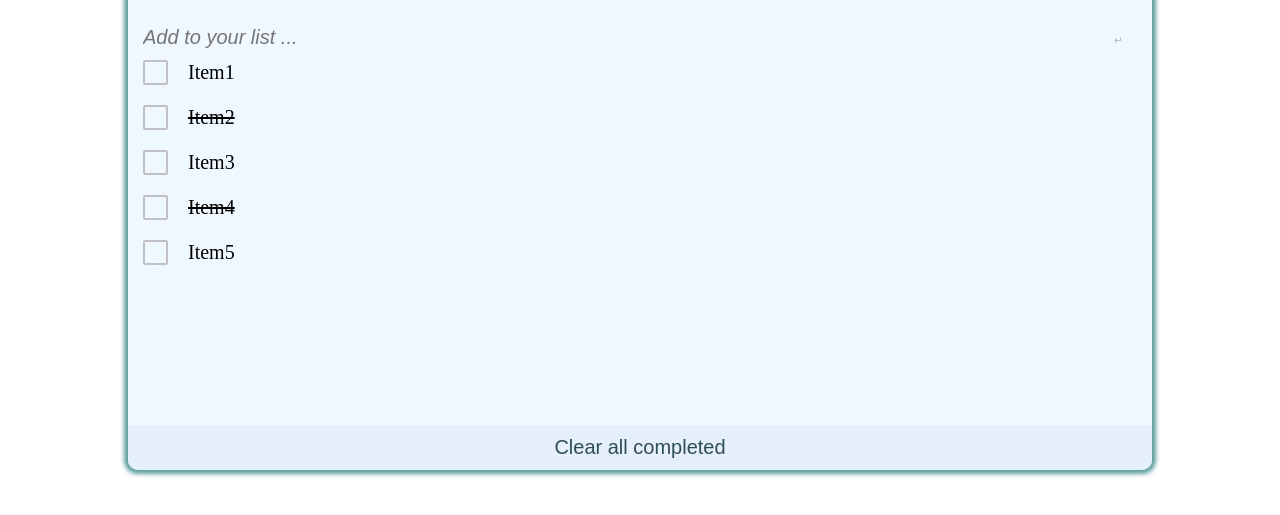
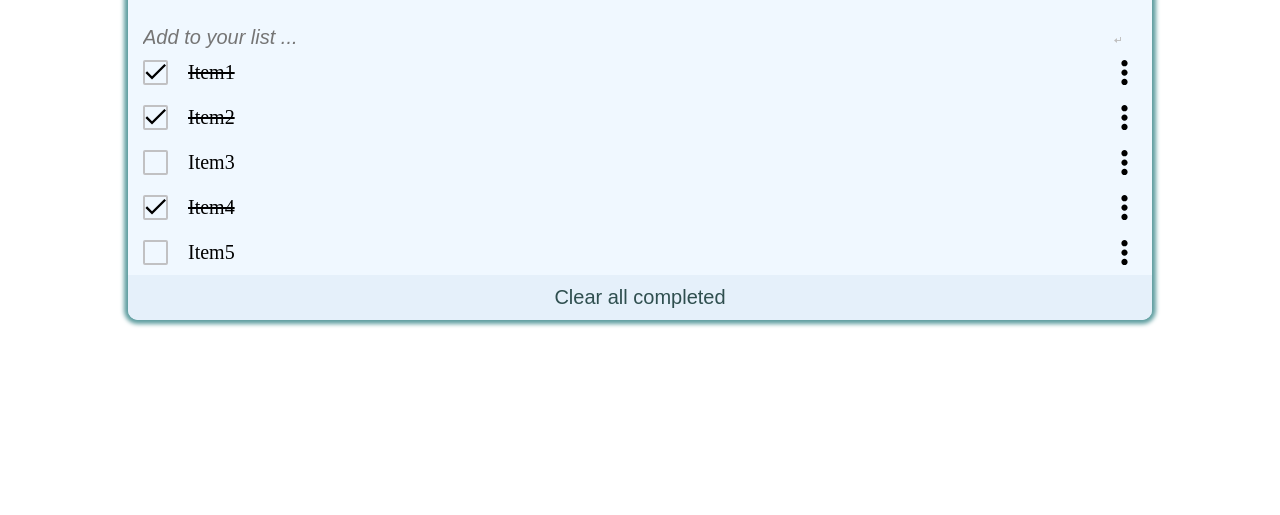
Before and after one commit to lordksix/Minimalistic-ToDoList-App, a website built with webpack: page src/index.html in a window 1280 px wide. Both pictures are taken after a click on the button 155 px from the left and 219 px from the top of the page. Shown: the part 147-662 px from the top of the page. Built offline with nearby package versions, Linux system fonts and the light colour scheme.

Commit message:
Fix dinamically render svg bug

```diff
--- a/src/index.html
+++ b/src/index.html
@@ -11,10 +11,10 @@
   <main>
     <div class="app-container" id="app">
       <div class="app-row">
-        <a href="https://github.com/lordksix" aria-label="Go to Creator Profile"><svg class="profile-generic"><use xlink:href="./asset/resource/icons.svg#profile-generic"></use></svg></a>
+        <a href="https://github.com/lordksix" aria-label="Go to Creator Profile"><svg class="profile-generic"><use href="./asset/resource/icons.svg#profile-generic"></use></svg></a>
         <div class="app-text app-title" title="Title of List">My List</div>
         <div class="refresh">
-          <svg class="icon-arrows-ccw" aria-label="Refresh List"><use xlink:href="./asset/resource/icons.svg#icon-arrows-ccw"></use></svg>
+          <svg class="icon-arrows-ccw" aria-label="Refresh List"><use href="./asset/resource/icons.svg#icon-arrows-ccw"></use></svg>
           <span class="done-count"></span>
         </div>
       </div>
@@ -26,36 +26,9 @@
               <input type="submit" id="sumbit-newitem" value title="Tap or press enter to submit" tabindex="-1">
             </form>
           </li>
-<!--           <li class="app-row app-item">
-            <button tabindex="0" class="item-chk"><svg class="icon-check"><use xlink:href="./asset/resource/icons.svg#icon-check"></use></svg></button>
-            <div class="item">
-              <label tabindex="0" class="app-text">efsdfsdf</label>
-              <textarea maxlength="255" spellcheck="true" class="app-text">efsdfsdf</textarea>
-            </div>
-            <svg class="icon-more-vert"><use xlink:href="./asset/resource/icons.svg#icon-more-vert"></use></svg>
-            <svg class="icon-trash-o"><use xlink:href="./asset/resource/icons.svg#icon-trash-o"></use></svg>
-          </li>
-          <li class="app-row app-item">
-            <button tabindex="0" class="item-chk"><svg class="icon-check"><use xlink:href="./asset/resource/icons.svg#icon-check"></use></svg></button>
-            <div class="item">
-              <label tabindex="0" class="app-text">efsdfsdf</label>
-              <textarea maxlength="255" spellcheck="true" class="app-text">efsdfsdf</textarea>
-            </div>
-            <svg class="icon-more-vert"><use xlink:href="./asset/resource/icons.svg#icon-more-vert"></use></svg>
-            <svg class="icon-trash-o"><use xlink:href="./asset/resource/icons.svg#icon-trash-o"></use></svg>
-          </li>
-          <li class="app-row app-item">
-            <button tabindex="0" class="item-chk"><svg class="icon-check"><use xlink:href="./asset/resource/icons.svg#icon-check"></use></svg></button>
-            <div class="item">
-              <label tabindex="0" class="app-text">efsdfsdf</label>
-              <textarea maxlength="255" spellcheck="true" class="app-text">efsdfsdf</textarea>
-            </div>
-            <svg class="icon-more-vert"><use xlink:href="./asset/resource/icons.svg#icon-more-vert"></use></svg>
-            <svg class="icon-trash-o"><use xlink:href="./asset/resource/icons.svg#icon-trash-o"></use></svg>
-          </li> -->
         </ul>
       </div>
-      <img src="./asset/resource/icons.svg" alt="sdsd" style="width: 0;">
+      <img src="./asset/resource/icons.svg" alt="sdsd" style="width: 0; height: 0;">
       <button type="button" class="clr-btn">Clear all completed</button>
     </div>
   </main>
--- a/src/index.js
+++ b/src/index.js
@@ -19,6 +19,8 @@ const classText = 'app-text';
 const xlinkHref = [`${svg}#icon-check`, './asset/resource/icons.svg#icon-more-vert',
   './asset/resource/icons.svg#icon-trash-o'];
 
+const listSec = document.querySelector('.list');
+
 const createItemLi = (item) => {
   const classList = item.isCompleted ? classListComp : classListIncomp;
   const element = createListItem(item.index, xlinkHref, item.descrip, classList,
@@ -26,6 +28,22 @@ const createItemLi = (item) => {
   return element;
 };
 
+const toggleCompleted = (e) => {
+  e.preventDefault();
+  if (e.target.classList.contains('item-chk')) {
+    const listItem = e.target.parentNode;
+    listItem.classList.toggle('completed');
+  } else if (e.target.classList.contains('icon-check')) {
+    const listItem = e.target.parentNode.parentNode;
+    listItem.classList.toggle('completed');
+  } else if (e.target.classList.contains('icon-check-use')) {
+    const listItem = e.target.parentNode.parentNode.parentNode;
+    listItem.classList.toggle('completed');
+  }
+};
+
 arrayItems.forEach((item) => {
   listUl.appendChild(createItemLi(item));
 });
+
+listSec.addEventListener('click', toggleCompleted);
--- a/src/modules/ListItemMod.js
+++ b/src/modules/ListItemMod.js
@@ -1,14 +1,14 @@
 import elemGen from './elementGeneratorMod.js';
 import extraAtt from './elementExtraAttrMod.js';
 import btn from './buttonGeneratorMod.js';
-import svg from './createSvg.js';
+import { createNS } from './createSvg.js';
 import text from './createTextArea.js';
 import label from './createLabel.js';
 
 const createListItem = (index, href, textContent, classList = false, classBtn = false,
   classDivText = false, classText = false) => {
   const docFrag = document.createDocumentFragment();
-  const svgBtn = svg.createSvg(href[0]);
+  const svgBtn = createNS(href[0]);
   const chkBtn = btn.createButton('button', classBtn, 'Check Done', false, svgBtn);
   extraAtt.addAttributes(chkBtn, 'index', index, 'tabindex', '0');
   docFrag.appendChild(chkBtn);
@@ -18,9 +18,9 @@ const createListItem = (index, href, textContent, classList = false, classBtn =
   const txtArea = text.createTextArea('255', classText, textContent);
   divText.appendChild(txtArea);
   docFrag.appendChild(divText);
-  const svgMove = svg.createSvg(href[1]);
+  const svgMove = createNS(href[1]);
   docFrag.appendChild(svgMove);
-  const svgRemove = svg.createSvg(href[2]);
+  const svgRemove = createNS(href[2]);
   docFrag.appendChild(svgRemove);
   const listItem = elemGen.createElementDefault('li', classList, false, docFrag);
   return listItem;
--- a/src/modules/createSvg.js
+++ b/src/modules/createSvg.js
@@ -4,11 +4,23 @@ import extraAtt from './elementExtraAttrMod.js';
 const createSvg = (href) => {
   const xlink = href.split('#');
   const use = elemGen.createElementDefault('use', false);
-  extraAtt.addAttributes(use, false, false, 'xlink:href', href);
+  extraAtt.addAttributes(use, false, false, 'href', `${href}`);
   const svg = elemGen.createElementDefault('svg', xlink[1], false, use);
   return svg;
 };
 
-export default {
+const createNS = (href) => {
+  const xlink = href.split('#');
+  const use = document.createElementNS('http://www.w3.org/2000/svg', 'use');
+  extraAtt.addAttributes(use, false, false, 'href', `${href}`);
+  use.classList.add(`${xlink[1]}-use`);
+  const svg = document.createElementNS('http://www.w3.org/2000/svg', 'svg');
+  svg.appendChild(use);
+  svg.classList.add(xlink[1]);
+  return svg;
+};
+
+export {
   createSvg,
+  createNS,
 };
```
Also changed, not shown: build/index.bundle.js, build/index.html.
